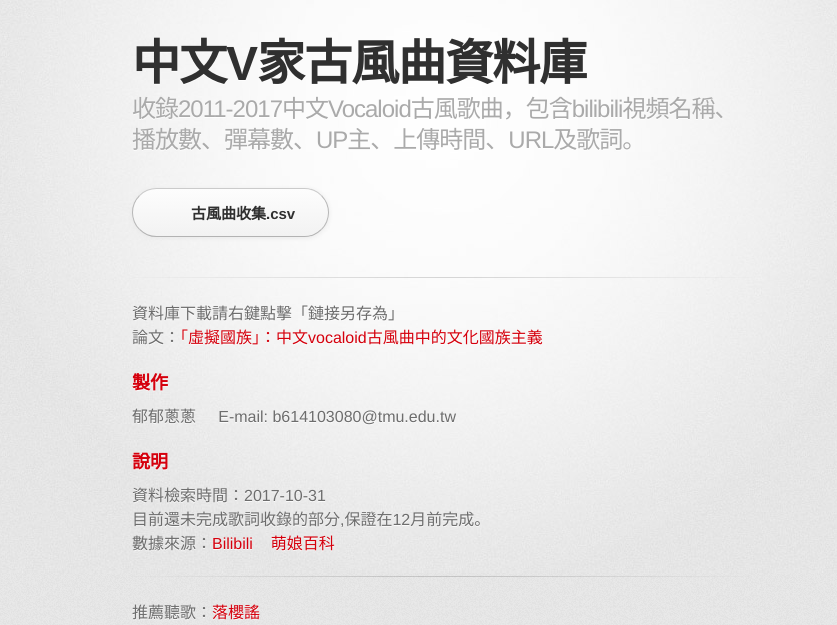
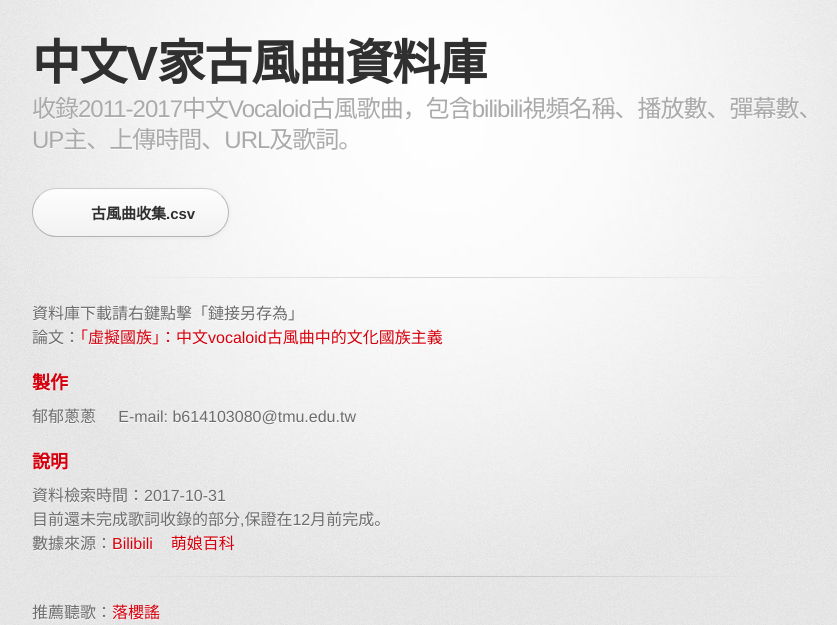
Before and after one commit to fireindark707/ChineseV_GUFENG, a Jekyll site: the page built from docs/index.md, in a window 1280 px wide. Shown: the top 625 px of the page, without its empty margins (198-1035 px from the left). Built offline with Jekyll 4.4.1, drawn with Linux system fonts in a browser that asks for light colours; some web fonts are replaced; grey boxes are pictures that could not be loaded.

Commit message:
Update jekyll-theme-tactile.scss

```diff
--- a/docs/_sass/jekyll-theme-tactile.scss
+++ b/docs/_sass/jekyll-theme-tactile.scss
@@ -92,7 +92,7 @@ header h2 {
 }
 
 .inner {
-  width: 620px;
+  width: 820px;
   margin: 0 auto;
 }
 
```
